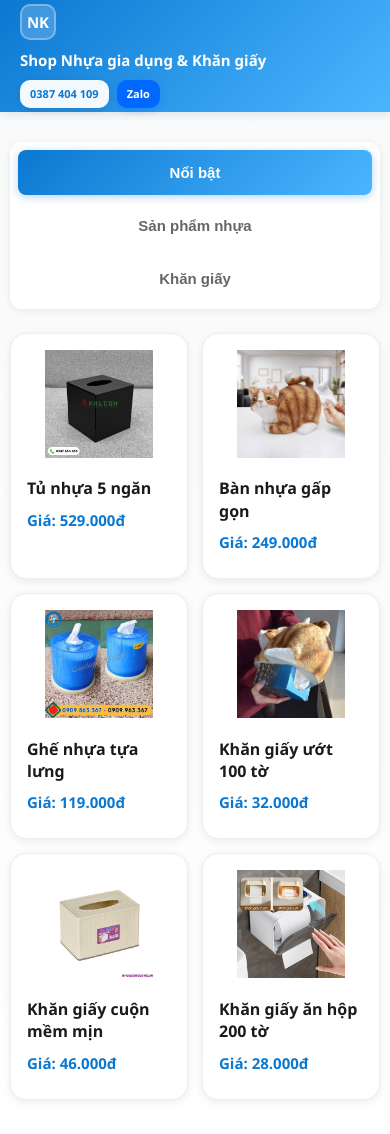
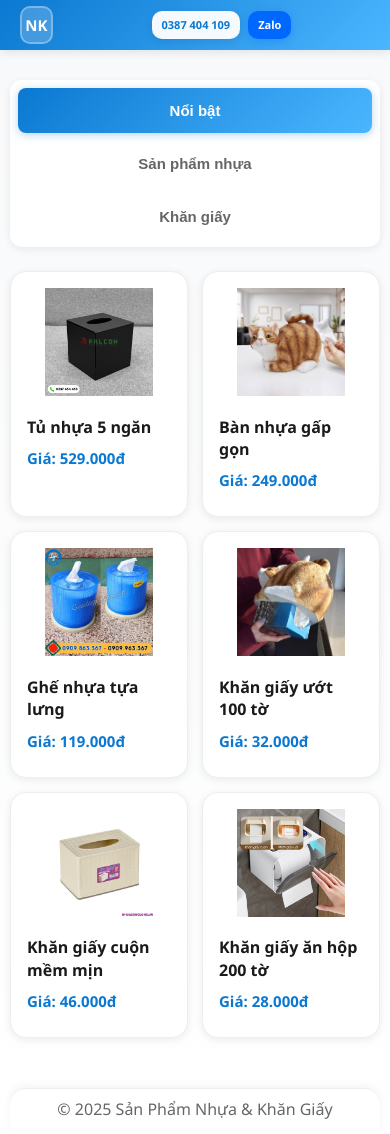
Before and after one commit to vominhtan2011/nkshop.github.io, a plain HTML site: page index.html in a window 390 px wide. Shown: the top 1134 px of the page. Drawn offline with Linux system fonts and the light colour scheme.

Commit message:
Update index.html

```diff
--- a/index.html
+++ b/index.html
@@ -275,46 +275,43 @@
       .hero h2{
         font-size:24px;
       }
-      /* Tối ưu header mobile - giảm chiều cao */
+      /* Tối ưu header mobile - giữ layout ngang, giảm chiều cao */
       header {
-        padding:4px 10px;
+        padding:6px 10px;
       }
       .container {
         padding:0 10px;
       }
       .brand {
-        gap:8px;
-        flex-direction:column;
-        align-items:flex-start;
+        gap:10px;
+        flex-wrap:nowrap;
+        justify-content:space-between;
       }
       .logo {
-        width:36px;
-        height:36px;
+        width:38px;
+        height:38px;
         font-size:15px;
       }
       .brand-text {
         flex:1;
+        min-width:0;
       }
       .brand-text h1 {
         font-size:15px;
-        margin:0;
+        white-space:nowrap;
+        overflow:hidden;
+        text-overflow:ellipsis;
       }
       .brand-text p.lead {
         display:none;
       }
       .cta {
-        width:auto;
-        margin:0;
         gap:8px;
       }
       .btn {
         padding:5px 10px;
         font-size:11px;
         gap:4px;
-      }
-      .btn svg, .btn::before {
-        width:14px;
-        height:14px;
       }
     }
   </style>
```
